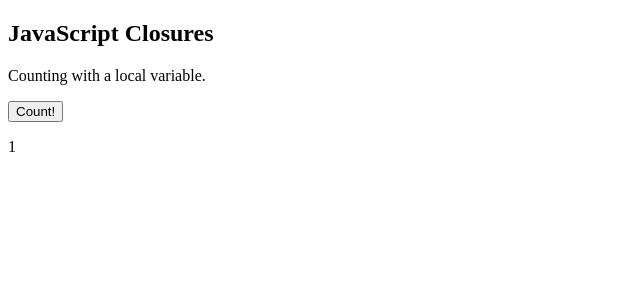
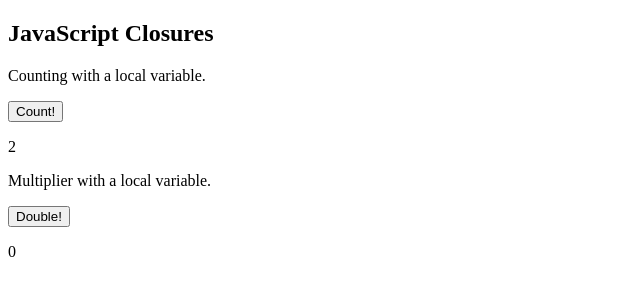
Before and after one commit to Hang-coder/JS-closure-exple, a plain HTML site: page index.html in a window 1280 px wide. Both pictures are taken after a click on the button "Count!". Shown: the whole page, without its empty margins (0-640 px from the left). Drawn offline with Linux system fonts and the light colour scheme.

Commit message:
Update index.html

```diff
--- a/index.html
+++ b/index.html
@@ -25,6 +25,26 @@ function myFunction(){
   document.getElementById("demo").innerHTML = add();
 }
 </script>
+<p>Multiplier with a local variable.</p>
 
+<button type="button" onclick="myFunction1()">Double!</button>
+
+<p id="demo1">0</p>
+
+<script>
+function makeMultiplier (multiplierInit) {
+return (
+	function() {
+    	return multiplierInit*2;
+    }
+  )
+}
+
+var double = makeMultiplier(1);
+
+function myFunction(){
+  document.getElementById("demo").innerHTML = double();
+}
+</script>
 </body>
 </html>
```
